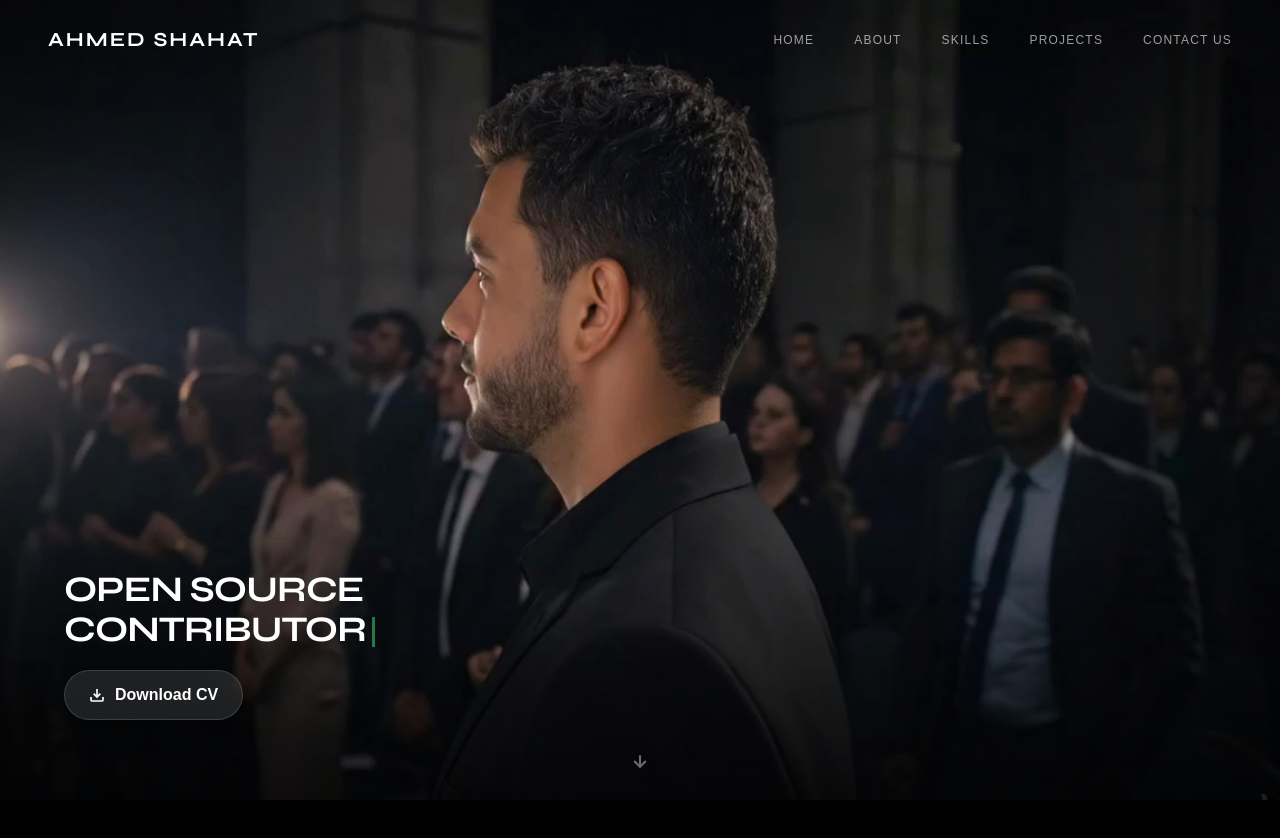
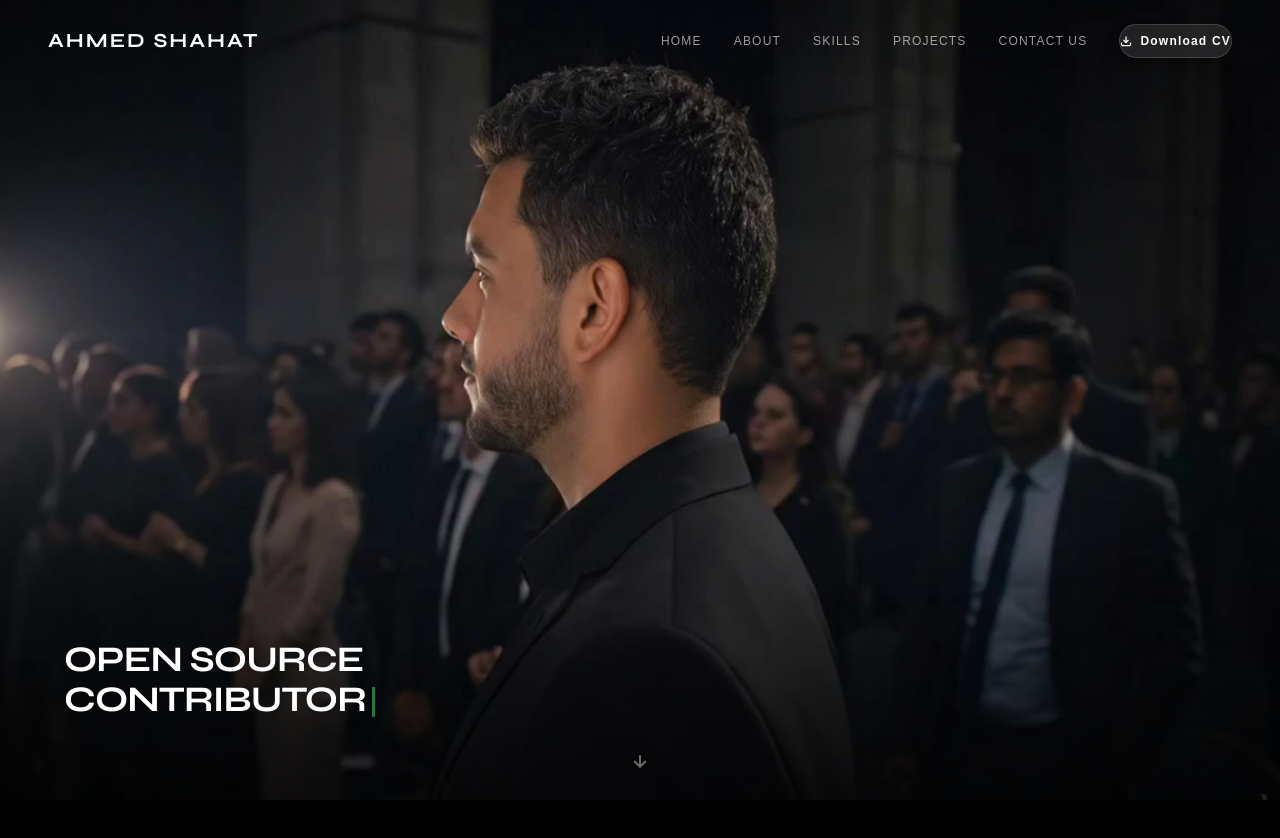
Before and after one commit to ahmedshahat921-cpu/my-portfolio, a React (Vite) app: page / in a window 1280 px wide. Shown: the top 838 px of the page. Built offline with nearby package versions, Linux system fonts and the light colour scheme; a web font is replaced by a local one.

Commit message:
feat: implement responsive Navbar and GSAP-powered Hero section with frame-based animations

```diff
--- a/src/components/Hero.jsx
+++ b/src/components/Hero.jsx
@@ -213,22 +213,6 @@ const Hero = () => {
                 <span className="inline-block ml-1.5 w-[3px] h-[0.85em] bg-green-400 align-middle animate-pulse" />
               </h1>
             </div>
-
-            {/* Download CV */}
-            <a
-              href="/assets/Ahmed_Shahat_CV.pdf"
-              target="_blank"
-              rel="noopener noreferrer"
-              className="inline-flex items-center gap-2.5 px-6 py-3 bg-white/10 backdrop-blur-md border border-white/15 text-white font-bold rounded-full hover:bg-white/20 hover:scale-105 active:scale-95 transition-all duration-300 w-fit shadow-[0_4px_24px_rgba(0,0,0,0.5)] hover:shadow-[0_0_20px_rgba(255,255,255,0.1)]"
-              style={{ fontFamily: 'Satoshi, sans-serif' }}
-            >
-              <svg width="16" height="16" viewBox="0 0 24 24" fill="none" stroke="currentColor" strokeWidth="2.5">
-                <path d="M21 15v4a2 2 0 0 1-2 2H5a2 2 0 0 1-2-2v-4" />
-                <polyline points="7 10 12 15 17 10" />
-                <line x1="12" y1="15" x2="12" y2="3" />
-              </svg>
-              Download CV
-            </a>
           </div>
 
           {/* Centered Scroll Indicator at the bottom */}
--- a/src/components/Navbar.jsx
+++ b/src/components/Navbar.jsx
@@ -58,8 +58,8 @@ const Navbar = () => {
           Ahmed Shahat
         </a>
 
-        {/* Right: Desktop Navigation Links */}
-        <div className="hidden md:flex items-center gap-10 font-satoshi text-xs uppercase tracking-widest">
+        {/* Right: Desktop Navigation Links + CV Button */}
+        <div className="hidden md:flex items-center gap-8 font-satoshi text-xs uppercase tracking-widest">
           {navItems.map((item) => (
             <a
               key={item.label}
@@ -71,6 +71,21 @@ const Navbar = () => {
               <span className="absolute bottom-0 left-0 w-0 h-[1.5px] bg-white transition-all duration-300 group-hover:w-full" />
             </a>
           ))}
+
+          {/* Glassmorphic Download CV button in Navbar */}
+          <a
+            href="/assets/Ahmed_Shahat_CV.pdf"
+            target="_blank"
+            rel="noopener noreferrer"
+            className="inline-flex items-center gap-2 px-4.5 py-2 bg-white/10 backdrop-blur-md border border-white/15 text-white font-bold rounded-full hover:bg-white/20 hover:scale-105 active:scale-95 transition-all duration-300 shadow-[0_4px_12px_rgba(0,0,0,0.3)] hover:shadow-[0_0_15px_rgba(255,255,255,0.1)] normal-case"
+          >
+            <svg width="12" height="12" viewBox="0 0 24 24" fill="none" stroke="currentColor" strokeWidth="2.5">
+              <path d="M21 15v4a2 2 0 0 1-2 2H5a2 2 0 0 1-2-2v-4" />
+              <polyline points="7 10 12 15 17 10" />
+              <line x1="12" y1="15" x2="12" y2="3" />
+            </svg>
+            Download CV
+          </a>
         </div>
 
         {/* Right: Hamburger Button (Mobile) */}
@@ -122,9 +137,31 @@ const Navbar = () => {
           ))}
         </div>
 
+        {/* Mobile Download CV Button */}
+        <a
+          href="/assets/Ahmed_Shahat_CV.pdf"
+          target="_blank"
+          rel="noopener noreferrer"
+          className={`inline-flex items-center gap-2 px-5 py-2.5 bg-white/10 backdrop-blur-md border border-white/15 text-white font-bold rounded-full hover:bg-white/20 transition-all duration-300 shadow-[0_4px_12px_rgba(0,0,0,0.3)] text-sm tracking-wide ${
+            isOpen ? 'opacity-100 translate-y-0' : 'opacity-0 translate-y-4'
+          }`}
+          style={{
+            transitionDelay: isOpen ? `${navItems.length * 75}ms` : '0ms',
+            transform: isOpen ? 'translateY(0)' : 'translateY(20px)',
+            fontFamily: 'Satoshi, sans-serif'
+          }}
+        >
+          <svg width="14" height="14" viewBox="0 0 24 24" fill="none" stroke="currentColor" strokeWidth="2.5">
+            <path d="M21 15v4a2 2 0 0 1-2 2H5a2 2 0 0 1-2-2v-4" />
+            <polyline points="7 10 12 15 17 10" />
+            <line x1="12" y1="15" x2="12" y2="3" />
+          </svg>
+          Download CV
+        </a>
+
         {/* Social Icons inside Mobile Menu */}
         <div
-          className={`flex gap-6 mt-8 transition-all duration-500 delay-300 ${
+          className={`flex gap-6 mt-4 transition-all duration-500 delay-300 ${
             isOpen ? 'opacity-85 translate-y-0' : 'opacity-0 translate-y-4'
           }`}
         >
```
